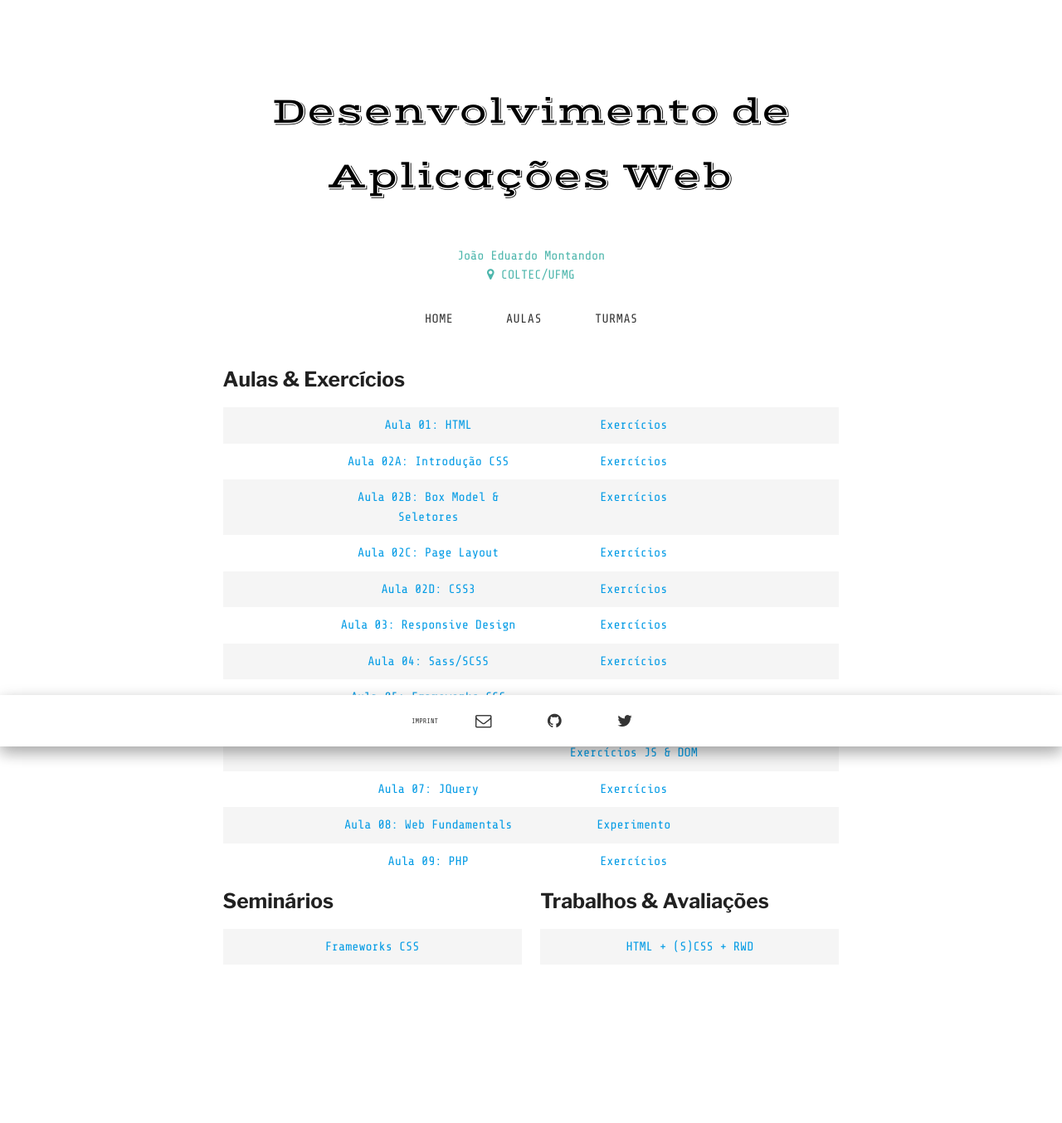
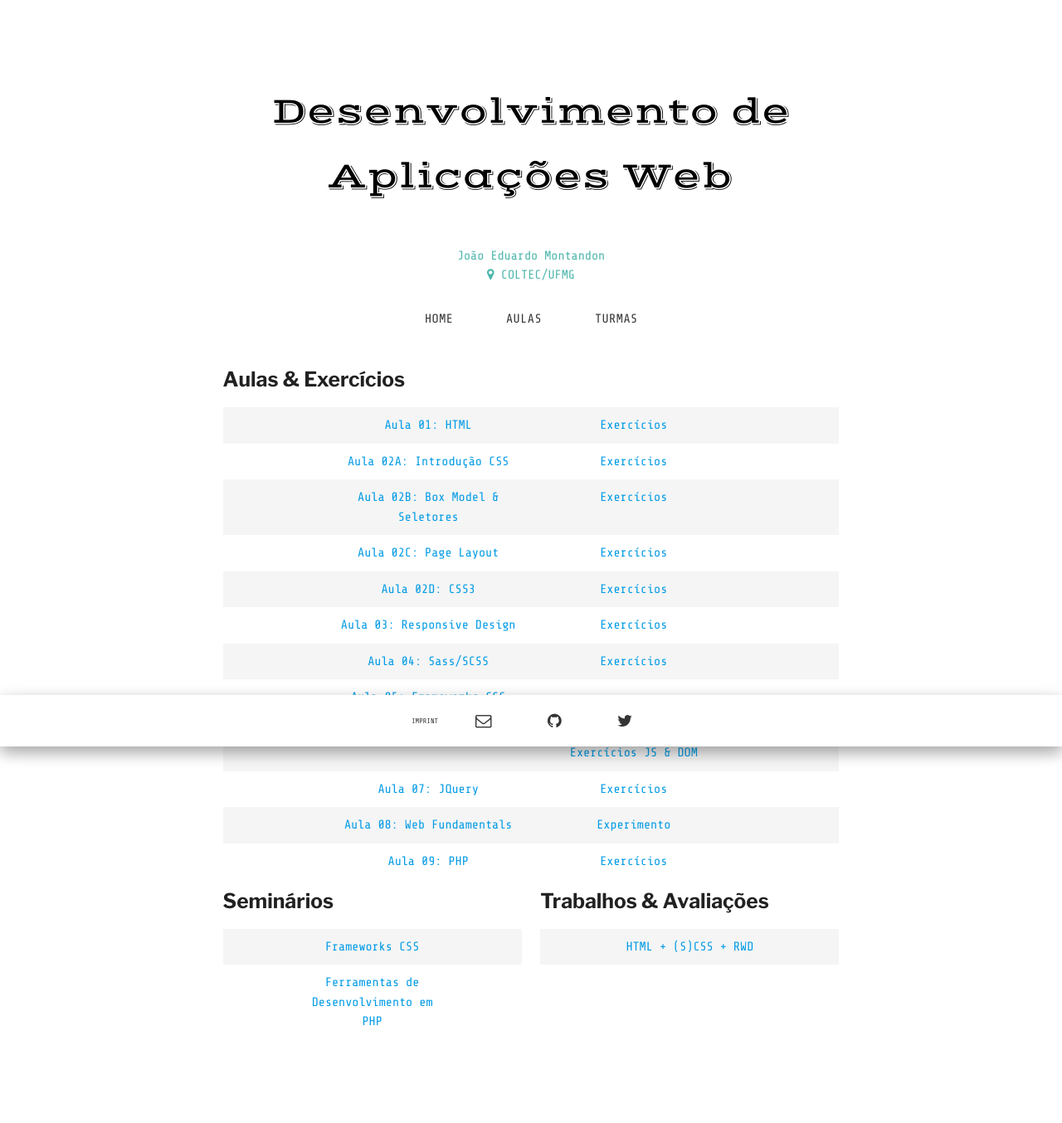
Before and after one commit to COLTEC-DAW/coltec-daw.github.io, a Jekyll site: the page built from classes.html, in a window 1280 px wide. Shown: the whole page at 83% size. Built offline with Jekyll 4.4.1, drawn with Linux system fonts in a browser that asks for light colours; some web fonts are replaced; before the commit the page ends 1263 px from its top, so only the background shows below that.

Commit message:
Adição do seminários de PHP.

```diff
--- a/classes.html
+++ b/classes.html
@@ -62,6 +62,9 @@ layout: default
             <div class="row">
                 <div class="col s6 offset-s3"><a href="https://github.com/COLTEC-DAW/Seminarios-Frameworks-CSS">Frameworks CSS</a></div>
             </div>
+            <div class="row">
+                <div class="col s6 offset-s3"><a href="https://github.com/coltec-daw/Seminarios-PHP-Tools">Ferramentas de Desenvolvimento em PHP</a></div>
+            </div>
         </div>
     </div>
     <div class="col s6">
```
